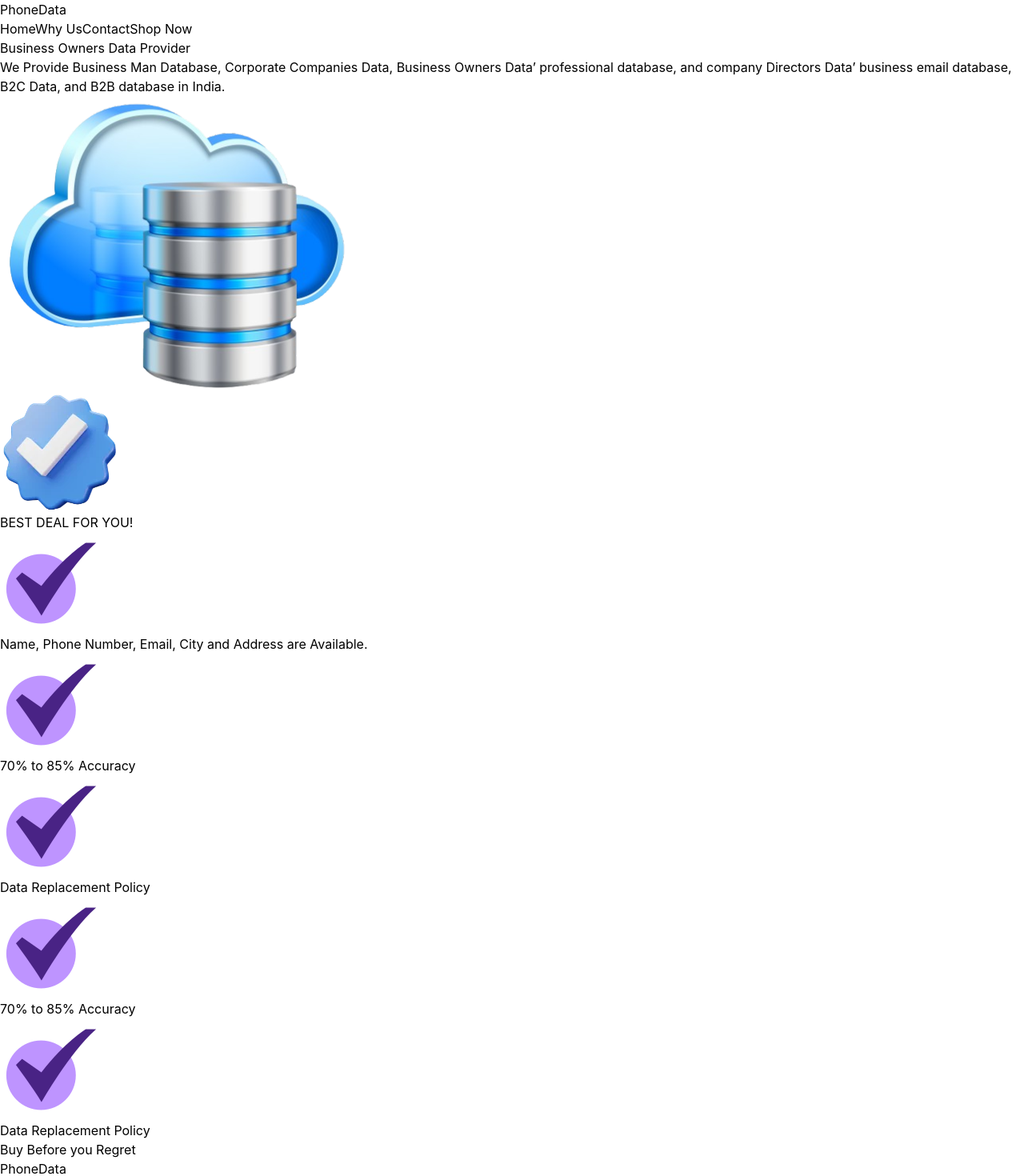
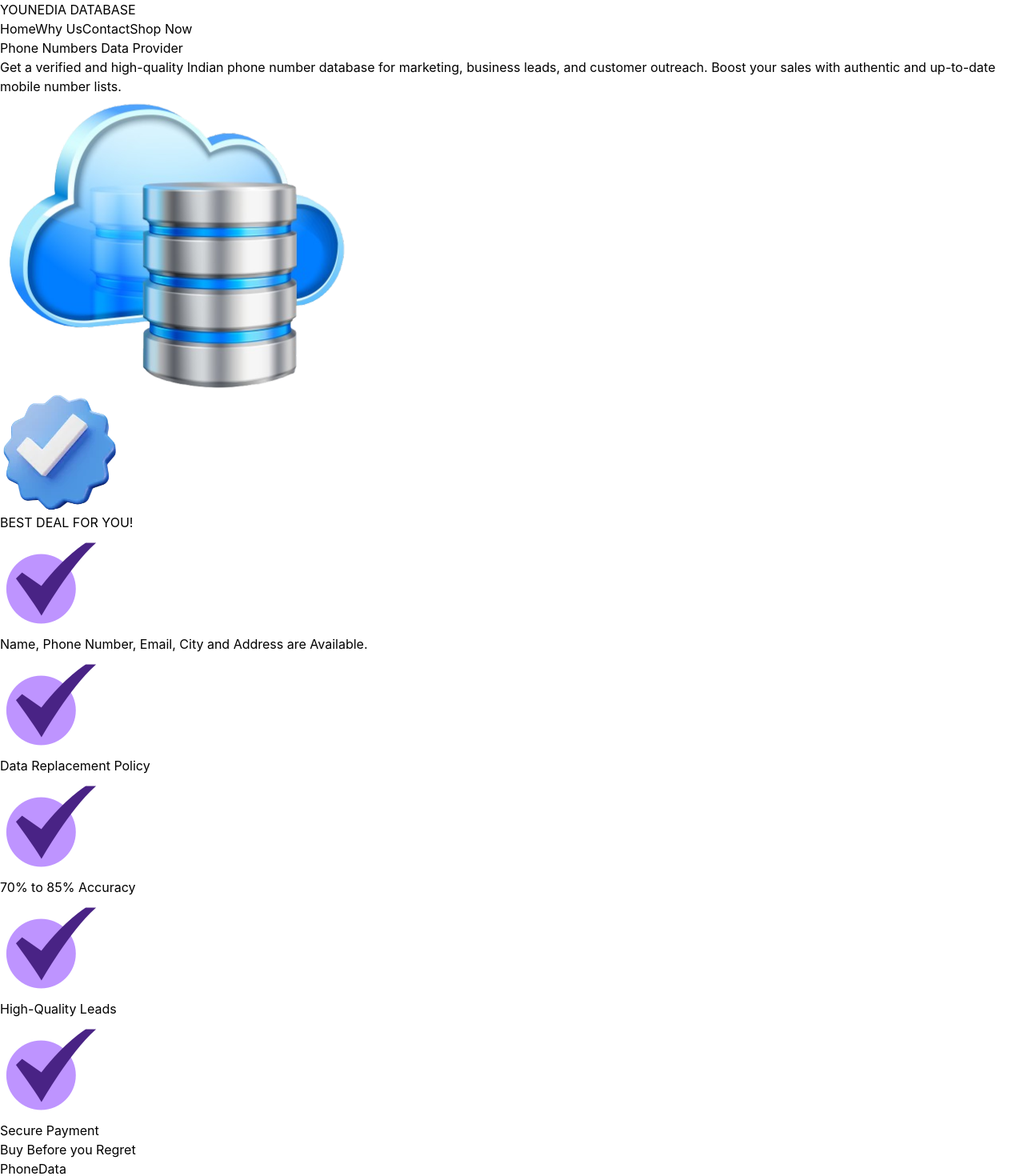
Before and after one commit to Rohanrana2003/IndianDataBase, a React (Vite) app: page /shop in a window 1280 px wide. Shown: the top 1470 px of the page at 80% size. Built offline with nearby package versions, Linux system fonts and the light colour scheme.

Commit message:
refactor Header, Home, Shop components; update text content, improve button styles, and enhance layout for better user experience

```diff
--- a/src/components/Header.jsx
+++ b/src/components/Header.jsx
@@ -1,12 +1,11 @@
 import { useState } from "react";
-import {Link, useNavigate} from 'react-router'
+import { Link } from 'react-router'
 import { headerButtons } from "../utils/constants";
 
 const Header = () => {
     const [isMenuOpen, setIsMenuOpen] = useState(false);
-  const navigate = useNavigate();
 
-  const handleClick = () =>{
+    const handleClick = () => {
         setIsMenuOpen(false);
     }
 
@@ -17,8 +16,8 @@
                 <nav className="container mx-auto max-w-6xl px-4 py-4 flex justify-between items-center">
                     {/* Logo */}
                     <Link to='/' onClick={handleClick}
-                        className="text-[#492385] text-xl md:text-2xl lg:text-[26px] font-bold">
-                        Phone<span className="">Data</span>
+                        className="text-[#492385] flex items-center gap-3 text-xl md:text-2xl lg:text-[26px] font-bold">
+                        <span className="">YOUNEDIA DATABASE</span>
                     </Link>
 
                     {/* Mobile Menu Button */}
@@ -35,17 +34,17 @@
                     <div className={`md:flex space-x-8 items-center absolute md:relative top-full left-0 right-0 bg-gray-200 md:bg-transparent transition-all duration-300 ${isMenuOpen ? 'max-h-96 opacity-100' : 'max-h-0 opacity-0 md:opacity-100'} overflow-hidden md:max-h-full`}>
                         <div className="container mx-auto max-w-6xl px-4 py-4 md:py-0 flex flex-col md:flex-row items-start md:items-center md:gap-6 space-y-4 md:space-y-0">
                             {
-                            headerButtons.map( button => (
+                                headerButtons.map(button => (
                                     <Link to={button.link} key={button.id} onClick={handleClick} className="text-base md:text-lg md:font-semibold text-[#492385] hover:text-[#19043b] ">
                                         {button.title}
                                     </Link>
                                 ))
                             }
 
-                            <button onClick={()=>navigate('/shop')}
+                            <Link to='shop' onClick={handleClick}
                                 className="bg-gradient-to-r from-indigo-900 to-purple-900 text-white px-6 py-2 rounded-lg hover:bg-blue-700 transition-colors mt-2 md:mt-0 md:ml-4">
                                 Shop Now
-                            </button>
+                            </Link>
                         </div>
                     </div>
                 </nav>
--- a/src/components/Home.jsx
+++ b/src/components/Home.jsx
@@ -23,7 +23,7 @@
             <h1 className="text-3xl sm:text-4xl md:text-5xl font-bold mb-3 leading-tight">
               Access India&apos;s Largest Phone Number Database
             </h1>
-            <p className="text-base md:text-lg lg:text-xl mb-8 text-gray-200">
+            <p className="text-[15px] md:text-lg lg:text-xl mb-8 text-gray-200">
               Get instant access to verified phone numbers across India. Power your business with accurate, up-to-date contact information.
             </p>
 
--- a/src/components/Shop.jsx
+++ b/src/components/Shop.jsx
@@ -14,9 +14,9 @@
       <div className=" mx-auto text-center max-w-6xl flex flex-col items-center justify-center h-full px-3">
 
 
-        <h2 className='text-white text-[21px] md:text-[26px] font-bold mb-4'>Business Owners Data Provider</h2>
+        <h2 className='text-white text-[21px] md:text-[26px] font-bold mb-4'>Phone Numbers Data Provider</h2>
 
-        <p className='text-sm md:text-lg mb-10 px-5'>We Provide Business Man Database, Corporate Companies Data, Business Owners Data’ professional database, and company Directors Data’ business email database, B2C Data, and B2B database in India.</p>
+        <p className='text-sm md:text-lg mb-10 px-5'>Get a verified and high-quality Indian phone number database for marketing, business leads, and customer outreach. <span className='max-md:hidden'> Boost your sales with authentic and up-to-date mobile number lists.</span></p>
 
         {/* Main Section */}
         <div className=' flex flex-col md:flex-row justify-center items-center gap-10  lg:gap-48 max-sm:px-5'>
--- a/src/utils/constants.jsx
+++ b/src/utils/constants.jsx
@@ -117,21 +117,22 @@
         id: 1
     },
     {
-        description: '70% to 85% Accuracy',
+        description: 'Data Replacement Policy',
         image: 'src/assets/check.png',
         id: 2
     },
     {
-        description: 'Data Replacement Policy',
-        image: 'src/assets/check.png',
-        id: 3
-    },{
         description: '70% to 85% Accuracy',
         image: 'src/assets/check.png',
         id: 3
+    },
+    {
+        description: 'High-Quality Leads',
+        image: 'src/assets/check.png',
+        id: 4
     },{
-        description: 'Data Replacement Policy',
+        description: ' Secure Payment',
         image: 'src/assets/check.png',
-        id: 3
+        id: 5
     },
 ]
```
Lines whose indentation alone changed are shown as unchanged.
